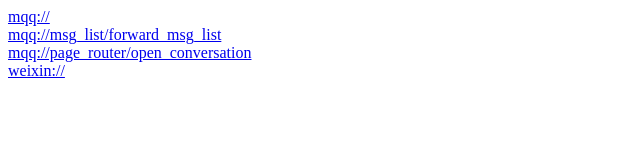
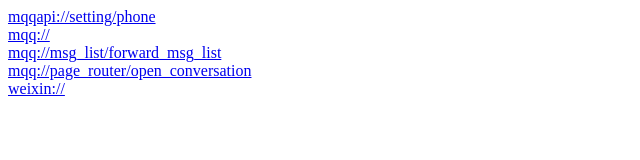
Before and after one commit to xiaoqinzhe/xiaoqinzhe.github.io, a plain HTML site: page index.html in a window 1280 px wide. Shown: the whole page, without its empty margins (0-640 px from the left). Drawn offline with Linux system fonts and the light colour scheme.

Commit message:
Update index.html

```diff
--- a/index.html
+++ b/index.html
@@ -1,7 +1,7 @@
 <!DOCTYPE HTML>
 <html>
 <body>
-
+  <a href="mqqapi://setting/phone">mqqapi://setting/phone</a>  <br/>
   <a href="mqq://   ">mqq://</a>  <br/>
   <a href="mqq://msg_list/forward_msg_list">mqq://msg_list/forward_msg_list</a>   <br/>
   <a href="mqq://page_router/open_conversation">mqq://page_router/open_conversation</a>  <br/>
```
